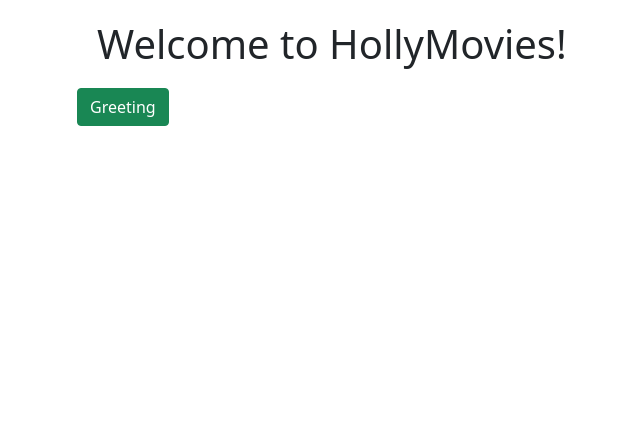
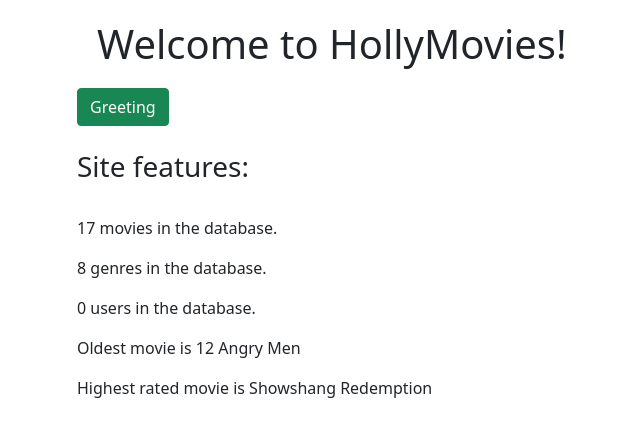
Before and after one commit to AnakinM/hollymovies, a Django app: page / in a window 1280 px wide. Shown: the part 56-493 px from the top of the page, without its empty margins (5-645 px from the left). Run offline with Django 4.2, Linux system fonts and the light colour scheme; data comes from the database, SQL or seed files in the repository; some libraries are stand-ins or nearby versions.

Commit message:
Update 20 zadanie home page

```diff
--- a/hollymovies/urls.py
+++ b/hollymovies/urls.py
@@ -20,7 +20,7 @@ from django.conf import settings
 from django.conf.urls.static import static
 
 from accounts.models import Profile
-from viewer.views import search, ContactView, GreetingView
+from viewer.views import search, ContactView, GreetingView, HomeView
 from viewer.models import Genre, Movie
 from viewer.admin import MovieAdmin, GenreAdmin
 
@@ -35,7 +35,7 @@ urlpatterns = [
     path('search/', search, name="search"),
     path('contact/', ContactView.as_view(), name='contact'),
     path('greeting/', GreetingView.as_view(greeting="Hello"), name='greeting'),
-    path('', TemplateView.as_view(template_name="home.html"), name='index'),
+    path('', HomeView.as_view(), name='index'),
 ]
 
 if settings.DEBUG:
--- a/viewer/templates/home.html
+++ b/viewer/templates/home.html
@@ -3,4 +3,10 @@
 {% block content %}
 <h1>Welcome to HollyMovies!</h1>
     <a class="btn btn-success" href="{% url 'greeting' %}">Greeting</a>
+    <h3 class="py-4">Site features:</h3>
+    <p>{{ movies_count }} movies in the database.</p>
+    <p>{{ genres_count }} genres in the database.</p>
+    <p>{{ users_count }} users in the database.</p>
+    <p>Oldest movie is {{ oldest_movie.title }}</p>
+    <p>Highest rated movie is {{ highest_rated_movie.title }}</p>
 {% endblock %}
--- a/viewer/views.py
+++ b/viewer/views.py
@@ -1,5 +1,6 @@
 from logging import getLogger
 
+from django.contrib.auth.models import User
 from django.http import HttpResponse
 from django.shortcuts import render
 from django.urls import reverse_lazy
@@ -31,8 +32,22 @@ def search(request):
 #     return render(request, "home.html")
 
 
-# class HomeView(TemplateView):
-#     template_name = "home.html"
+class HomeView(TemplateView):
+    template_name = "home.html"
+
+    def get(self, request):
+        movies_count = Movie.objects.all().count()
+        genres_count = Genre.objects.all().count()
+        users_count = User.objects.all().count()
+        oldest_movie = Movie.objects.all().order_by("released").first()
+        highest_rated_movie = Movie.objects.all().order_by("-rating").first()
+        return render(request, "home.html", context={
+            'movies_count': movies_count,
+            'genres_count': genres_count,
+            'users_count': users_count,
+            'oldest_movie': oldest_movie,
+            'highest_rated_movie': highest_rated_movie,
+        })
 
 
 # def contact(request):
```
